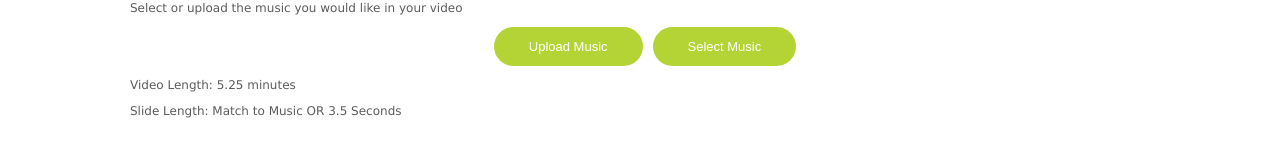
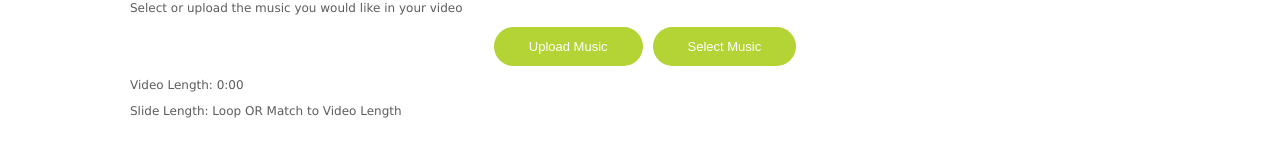
Before and after one commit to Qizheng-Yang/CSE485_Project_Connect_Studio, a React (Vite) app: page /step/4 in a window 1280 px wide. Shown: the part 551-719 px from the top of the page. Built offline with nearby package versions, Linux system fonts and the light colour scheme.

Commit message:
slightly fixed step 4 video length estimate (doesnt add video duration just image and slides)

```diff
--- a/src/pages/Step4.tsx
+++ b/src/pages/Step4.tsx
@@ -6,9 +6,11 @@ import { getAudioDuration } from '../utils/audioUtils';
 import { useImage } from '../context/ImageContext';
 import { MediaItem } from '../context/ImageContext';
 
+
 function Step4() {
   const {
     mediaItems,
+    slides,
     setMediaItems,
     uploadMusicFiles,
     currentProject,
@@ -16,11 +18,51 @@ function Step4() {
     error
   } = useImage();
 
+
+
+
   const [showLicenseModal, setShowLicenseModal] = useState(false);
   const [licenseAccepted, setLicenseAccepted] = useState(false);
-  const [videoLength] = useState('5.25 minutes');
-  const [slideLength] = useState('3.5 Seconds');
   const [showCheckboxes, setShowCheckboxes] = useState(false);
+
+
+  function parseDuration(val: string | number | undefined): number {
+    if (typeof val === 'number') return val;
+    if (!val) return 0;
+    if (typeof val === 'string' && val.includes(':')) {
+      // handle "m:ss" strings
+      const [min, sec] = val.split(':').map(Number);
+      return (min * 60) + sec;
+    }
+    return Number(val) || 0;
+  }
+
+
+  let totalSeconds = 0;
+
+  // Sum text slides
+  if (slides) {
+    totalSeconds += slides
+      .filter(slide => slide.type === 'text')
+      .reduce((sum: number, slide) => sum + parseDuration(slide.customDuration), 0);
+  }
+
+  // Sum photo/image slides (5 seconds each)
+  totalSeconds += mediaItems
+    .filter(item => item.type === 'image')
+    .length * 5;
+
+  // Sum video slides (parse string or number duration)
+  totalSeconds += mediaItems
+    .filter(item => item.type === 'video')
+    .reduce((sum: number, item) => sum + parseDuration(item.duration), 0);
+
+  const minutes = Math.floor(totalSeconds / 60);
+  const seconds = totalSeconds % 60;
+  const formattedVidLength = `${minutes}:${seconds.toString().padStart(2, '0')}`;
+
+
+
 
   // Get music files from mediaItems
   const musicFiles = mediaItems.filter(item => item.type === 'audio');
@@ -220,8 +262,8 @@ function Step4() {
           </div>
         )}
         <div className="length-info">
-          <p className='small-text'>Video Length: {videoLength}</p>
-          <p className='small-text'>Slide Length: Match to Music OR {slideLength}</p>
+          <p className='small-text'>Video Length: {formattedVidLength}</p>
+          <p className='small-text'>Slide Length: Loop OR Match to Video Length</p>
         </div>
 
         {showLicenseModal && (
```
Also changed, not shown: 1 other file (tests, documents, lock files or other folders).
